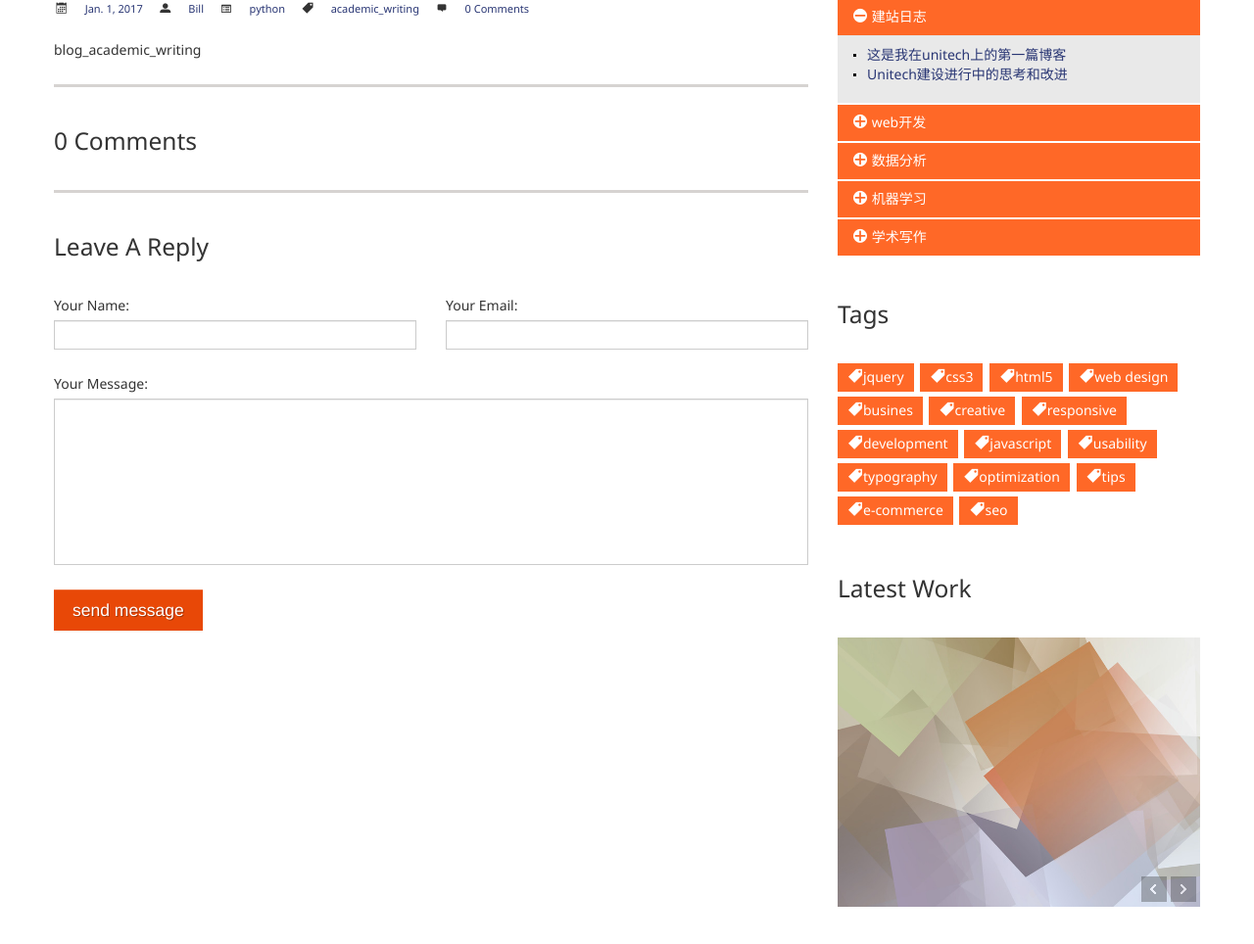
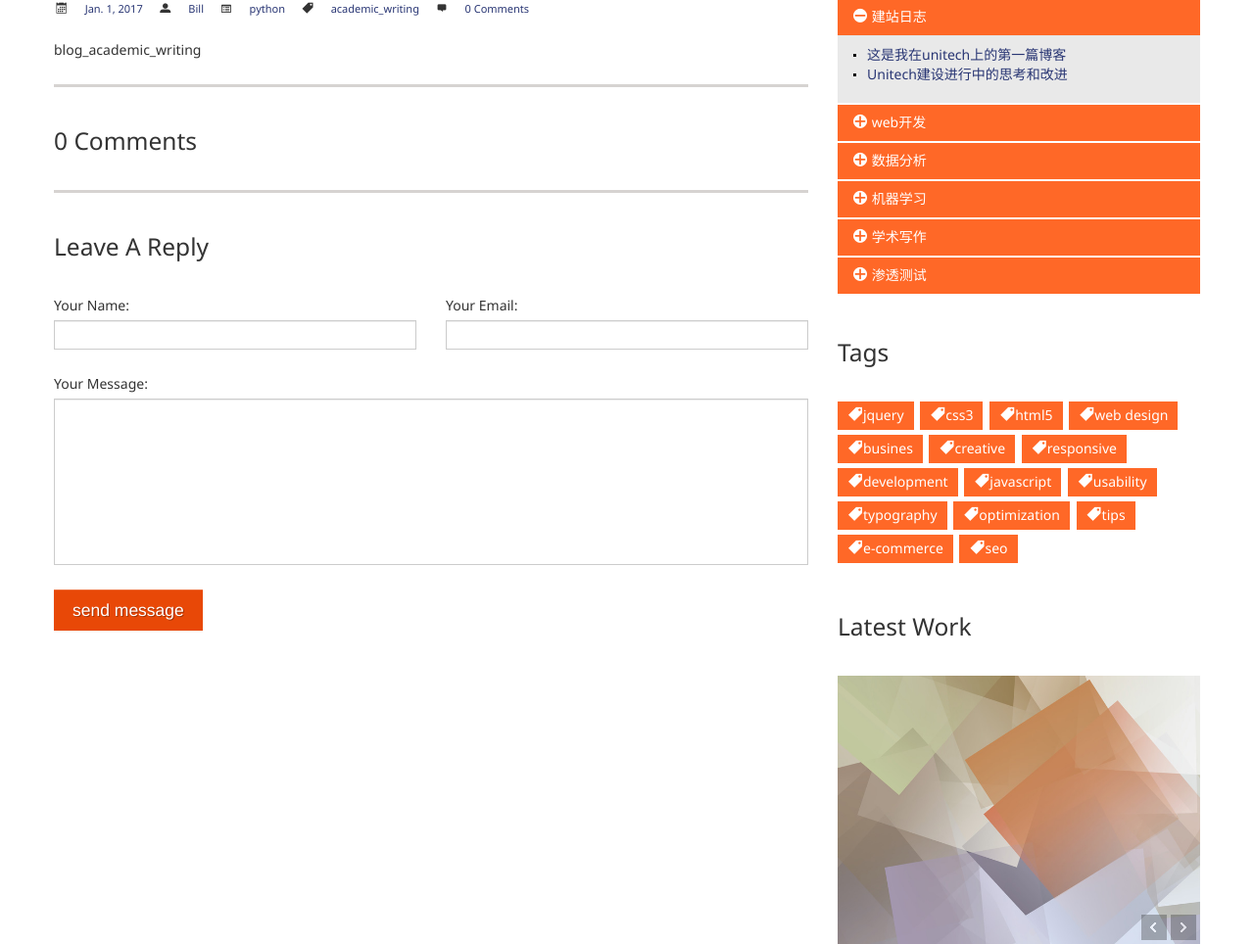
Before and after one commit to Bill-Unitech/mysite, a Django app: page /blog/9/ in a window 1280 px wide. Shown: the part 271-1235 px from the top of the page at 98% size. Run offline with Django 3.2, Linux system fonts and the light colour scheme; data comes from the database, SQL or seed files in the repository; both versions use the stored data as it was after the commit; data that the repository does not hold is empty.

Commit message:
学术写作

```diff
--- a/templates/blogs/my_blog_base.html
+++ b/templates/blogs/my_blog_base.html
@@ -265,6 +265,22 @@
                                 <ul class="icons ul-list-2">
                                     {% block blog_academic_writing %}
                                     {% endblock %}
+
+                                </ul>
+                            </div>
+                        </div>
+                    </div>
+
+                    <div class="accordion-group">
+                        <div class="accordion-heading">
+                            <a class="accordion-toggle" data-toggle="collapse" data-parent="#accordion2" href="#collapse6">
+                                <i class="icon-plus icon-white"></i>
+                                渗透测试
+                            </a>
+                        </div>
+                        <div id="collapse6" class="accordion-body collapse">
+                            <div class="accordion-inner">
+                                <ul class="icons ul-list-2">
                                     {% block blog_category_penetration %}
                                     {% endblock %}
                                 </ul>
```
Also changed, not shown: db.sqlite3.
